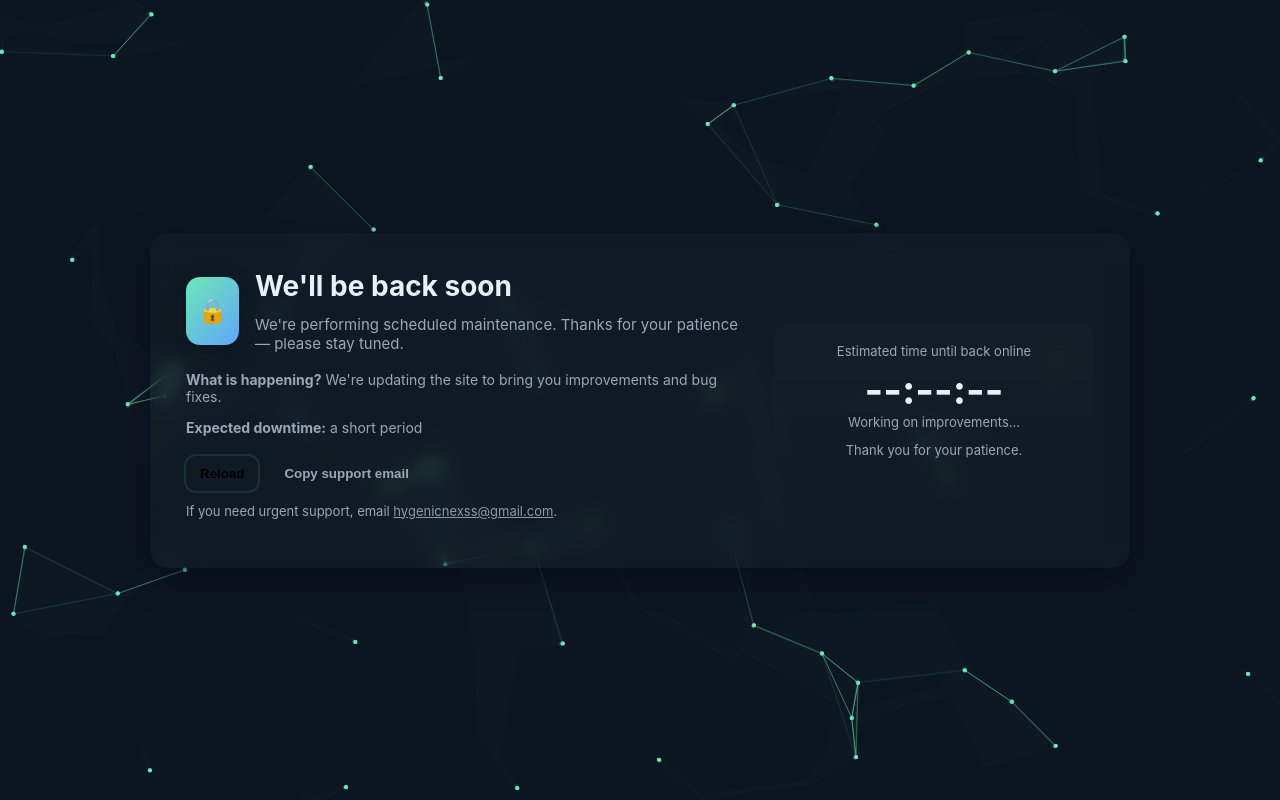
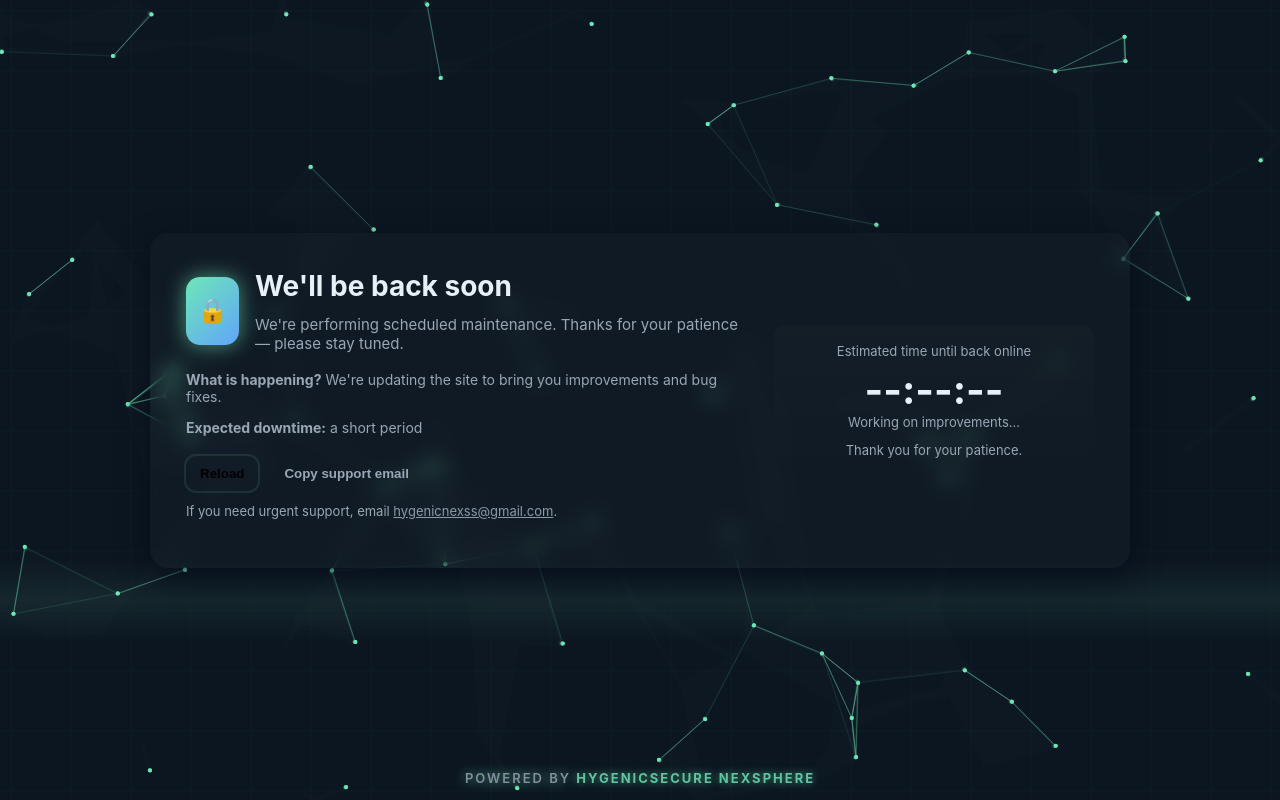
Before and after one commit to nextyrion7/hns3, a plain HTML site: page index.html in a window 1280 px wide. Drawn offline with Linux system fonts and the light colour scheme.

Commit message:
Update index.html

```diff
--- a/index.html
+++ b/index.html
@@ -17,18 +17,20 @@
       color:#e6f0f6;
       overflow:hidden;
       position:relative;
+      flex-direction:column;
     }
 
-    /* Canvas animation background */
-    canvas#bgCanvas {
+    /* === Layered Security Wallpaper === */
+    canvas#bgCanvas, canvas#gridCanvas {
       position:fixed;
       top:0;
       left:0;
       width:100%;
       height:100%;
-      z-index:-1;
-      background:linear-gradient(180deg,#071021 0%,var(--bg) 100%);
+      z-index:-2;
     }
+    canvas#bgCanvas { background:linear-gradient(180deg,#071021 0%,var(--bg) 100%); }
+    canvas#gridCanvas { z-index:-1; mix-blend-mode:screen; opacity:0.3; }
 
     .card{
       width:100%;max-width:980px;
@@ -38,6 +40,7 @@
       display:grid;grid-template-columns:1fr 320px;
       gap:24px;align-items:center;
       backdrop-filter:blur(10px);
+      z-index:2;
     }
 
     .brand{display:flex;gap:16px;align-items:center}
@@ -46,8 +49,14 @@
       background:linear-gradient(135deg,var(--accent),#60a5fa);
       display:flex;align-items:center;justify-content:center;
       font-weight:700;color:#052022;font-size:24px;
-      box-shadow:0 6px 18px rgba(8,20,30,0.6)
+      box-shadow:0 6px 18px rgba(8,20,30,0.6);
+      animation:pulse 3s infinite;
     }
+    @keyframes pulse {
+      0%,100% { box-shadow:0 0 15px rgba(110,231,183,0.4); }
+      50% { box-shadow:0 0 30px rgba(110,231,183,0.9); }
+    }
+
     h1{margin:0;font-size:28px}
     p.lead{margin:12px 0 0;color:var(--muted);font-size:15px}
     .meta{margin-top:18px;color:var(--muted);font-size:14px}
@@ -65,10 +74,36 @@
     @media (max-width:820px){.card{grid-template-columns:1fr;}
       .right{order:-1}
     }
+
+    /* === Powered by footer === */
+    .powered {
+      position:fixed;
+      bottom:14px;
+      left:50%;
+      transform:translateX(-50%);
+      font-size:13px;
+      color:var(--muted);
+      z-index:2;
+      text-transform:uppercase;
+      letter-spacing:2px;
+      font-weight:600;
+      animation:glow 4s infinite ease-in-out;
+    }
+    .powered span {
+      color:var(--accent);
+      font-weight:700;
+      text-shadow:0 0 8px rgba(110,231,183,0.8);
+    }
+    @keyframes glow {
+      0%,100% { opacity:0.7; text-shadow:0 0 8px rgba(110,231,183,0.8); }
+      50% { opacity:1; text-shadow:0 0 16px rgba(110,231,183,1); }
+    }
   </style>
 </head>
 <body>
   <canvas id="bgCanvas"></canvas>
+  <canvas id="gridCanvas"></canvas>
+
   <main class="card" role="main">
     <section>
       <div class="brand">
@@ -97,9 +132,12 @@
     </aside>
   </main>
 
+  <!-- Powered by Branding -->
+  <div class="powered">Powered by <span>HYGENICSECURE NEXSPHERE</span></div>
+
   <script>
     // ETA configuration
-    const ETA_ISO = null; // or e.g., '2025-10-30T20:00:00+05:30'
+    const ETA_ISO = null; // e.g. '2025-10-31T20:00:00+05:30'
     function pad(n){return n.toString().padStart(2,'0')}
     function updateCountdown(){
       const el = document.getElementById('countdown');
@@ -118,13 +156,13 @@
     setInterval(updateCountdown,1000); updateCountdown();
 
     function copySupport(){
-      navigator.clipboard?.writeText('support@example.com').then(()=>{
-        const s=document.getElementById('status'); s.textContent='Support email copied to clipboard';
+      navigator.clipboard?.writeText('hygenicnexss@gmail.com').then(()=>{
+        const s=document.getElementById('status'); s.textContent='Support email copied';
         setTimeout(()=>s.textContent='Working on improvements...',2400);
-      }).catch(()=>{ alert('support@example.com'); });
+      }).catch(()=>{ alert('hygenicnexss@gmail.com'); });
     }
 
-    // Secure-style animated background
+    // === Particle Network Background ===
     const canvas = document.getElementById('bgCanvas');
     const ctx = canvas.getContext('2d');
     let width, height, particles;
@@ -132,7 +170,7 @@
     function resize(){
       width = canvas.width = window.innerWidth;
       height = canvas.height = window.innerHeight;
-      particles = Array.from({length: 60}, ()=>({
+      particles = Array.from({length: 70}, () => ({
         x: Math.random()*width,
         y: Math.random()*height,
         vx: (Math.random()-0.5)*0.6,
@@ -145,13 +183,11 @@
     function draw(){
       ctx.fillStyle = 'rgba(15,23,36,0.3)';
       ctx.fillRect(0,0,width,height);
-
       for(let p of particles){
         p.x += p.vx; p.y += p.vy;
         if(p.x<0||p.x>width) p.vx*=-1;
         if(p.y<0||p.y>height) p.vy*=-1;
       }
-
       for(let i=0;i<particles.length;i++){
         for(let j=i+1;j<particles.length;j++){
           const dx=particles[i].x-particles[j].x, dy=particles[i].y-particles[j].y;
@@ -166,7 +202,6 @@
           }
         }
       }
-
       ctx.fillStyle = '#6ee7b7';
       for(let p of particles){
         ctx.beginPath();
@@ -176,6 +211,53 @@
       requestAnimationFrame(draw);
     }
     draw();
+
+    // === Security Grid / Data Stream Layer ===
+    const gridCanvas = document.getElementById('gridCanvas');
+    const gtx = gridCanvas.getContext('2d');
+    let gw, gh, t = 0;
+
+    function resizeGrid(){
+      gw = gridCanvas.width = window.innerWidth;
+      gh = gridCanvas.height = window.innerHeight;
+    }
+    window.addEventListener('resize', resizeGrid);
+    resizeGrid();
+
+    function drawGrid(){
+      gtx.clearRect(0,0,gw,gh);
+      gtx.strokeStyle = 'rgba(110,231,183,0.12)';
+      gtx.lineWidth = 0.5;
+      const gridSize = 60;
+      const offset = Math.sin(t/30)*20;
+
+      // Grid lines
+      for(let x=-offset; x<gw+gridSize; x+=gridSize){
+        gtx.beginPath();
+        gtx.moveTo(x,0);
+        gtx.lineTo(x,gh);
+        gtx.stroke();
+      }
+      for(let y=-offset; y<gh+gridSize; y+=gridSize){
+        gtx.beginPath();
+        gtx.moveTo(0,y);
+        gtx.lineTo(gw,y);
+        gtx.stroke();
+      }
+
+      // Scanning beam
+      const beamY = (t*2)%gh;
+      const grad = gtx.createLinearGradient(0,beamY-40,0,beamY+40);
+      grad.addColorStop(0,'rgba(110,231,183,0)');
+      grad.addColorStop(0.5,'rgba(110,231,183,0.25)');
+      grad.addColorStop(1,'rgba(110,231,183,0)');
+      gtx.fillStyle = grad;
+      gtx.fillRect(0,beamY-40,gw,80);
+
+      t++;
+      requestAnimationFrame(drawGrid);
+    }
+    drawGrid();
   </script>
 </body>
 </html>
```
